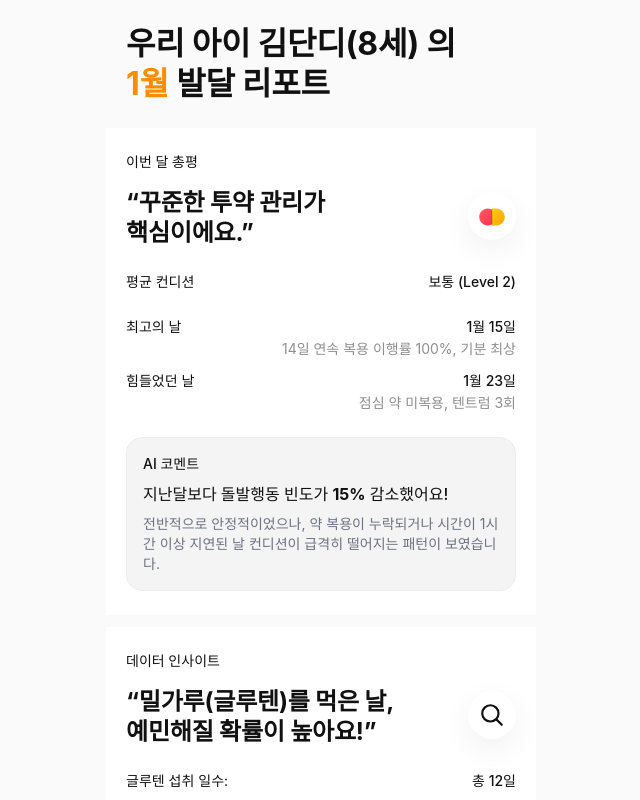
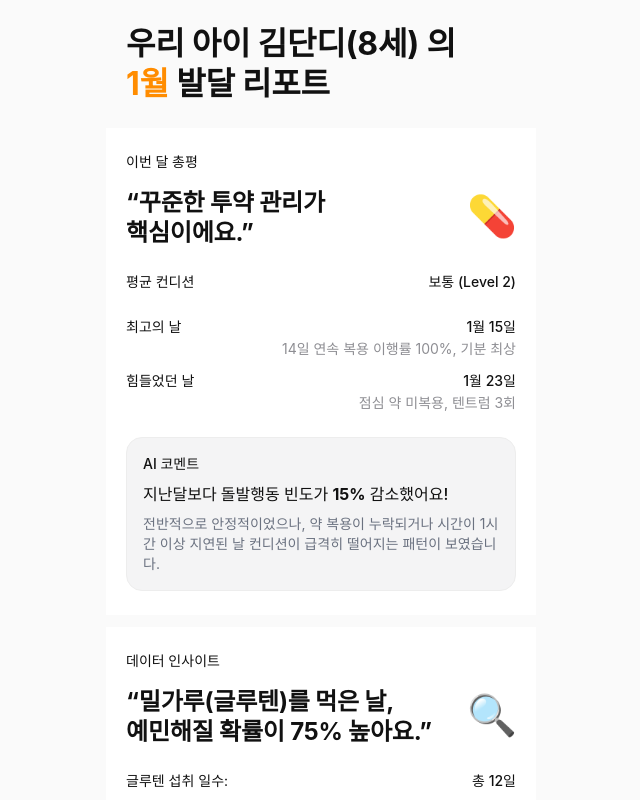
Before and after one commit to dandicare/doedorok, a Next.js app in the folder apps/web/: page /report in a window 1280 px wide. Shown: the top 800 px of the page, without its empty margins (319-959 px from the left). Built offline with nearby package versions, Linux system fonts and the light colour scheme; a web font is replaced by a local one.

Commit message:
feat: 월별 레포트 변경

```diff
--- a/apps/web/app/report/page.tsx
+++ b/apps/web/app/report/page.tsx
@@ -86,28 +86,8 @@ export default function ReportPage(): React.JSX.Element {
                 핵심이에요.”
               </div>
               {/* pill icon */}
-              <div className="mt-1 flex h-12 w-12 items-center justify-center rounded-full bg-white shadow-[0_10px_30px_rgba(0,0,0,0.06)]">
-                <svg width="34" height="34" viewBox="0 0 64 64" fill="none" aria-hidden="true">
-                  <defs>
-                    <linearGradient id="capA" x1="12" y1="14" x2="44" y2="46" gradientUnits="userSpaceOnUse">
-                      <stop stopColor="#FF5A5F" />
-                      <stop offset="1" stopColor="#FF2D55" />
-                    </linearGradient>
-                    <linearGradient id="capB" x1="18" y1="18" x2="54" y2="54" gradientUnits="userSpaceOnUse">
-                      <stop stopColor="#FFD60A" />
-                      <stop offset="1" stopColor="#FF9F0A" />
-                    </linearGradient>
-                  </defs>
-                  <path
-                    d="M24 18c8.8 0 16 7.2 16 16v0c0 8.8-7.2 16-16 16S8 42.8 8 34v0c0-8.8 7.2-16 16-16z"
-                    fill="url(#capA)"
-                  />
-                  <path
-                    d="M40 18c8.8 0 16 7.2 16 16v0c0 8.8-7.2 16-16 16h-8V18h8z"
-                    fill="url(#capB)"
-                  />
-                  <path d="M32 18v32" stroke="rgba(0,0,0,0.18)" strokeWidth="2" />
-                </svg>
+              <div className="typo-display-xl mt-1 flex h-12 w-12 items-center justify-center rounded-full bg-white ">
+                💊
               </div>
             </div>
 
@@ -154,21 +134,14 @@ export default function ReportPage(): React.JSX.Element {
           {/* Data insight */}
           <section className="-mx-5 bg-white px-5 py-6">
             <div className="typo-body-m-m text-[#111]">데이터 인사이트</div>
-            <div className="mt-4 flex items-start justify-between gap-4">
+            <div className="mt-4 flex items-start justify-between gap-3">
               <div className="typo-title-m leading-[34px] tracking-[-0.2px] text-[#111]">
                 “밀가루(글루텐)를 먹은 날,
                 <br />
-                예민해질 확률이 높아요!”
+                예민해질 확률이 75% 높아요.”
               </div>
-              <div className="mt-1 flex h-12 w-12 items-center justify-center rounded-full bg-white shadow-[0_10px_30px_rgba(0,0,0,0.06)]">
-                <svg width="26" height="26" viewBox="0 0 24 24" fill="none" aria-hidden="true">
-                  <path
-                    d="M10.5 18a7.5 7.5 0 1 1 0-15 7.5 7.5 0 0 1 0 15Z"
-                    stroke="#111"
-                    strokeWidth="2"
-                  />
-                  <path d="M16.5 16.5 21 21" stroke="#111" strokeWidth="2" strokeLinecap="round" />
-                </svg>
+              <div className="typo-display-xl mt-1 flex h-12 w-12 items-center justify-center rounded-full bg-white ">
+                🔍
               </div>
             </div>
 
```
